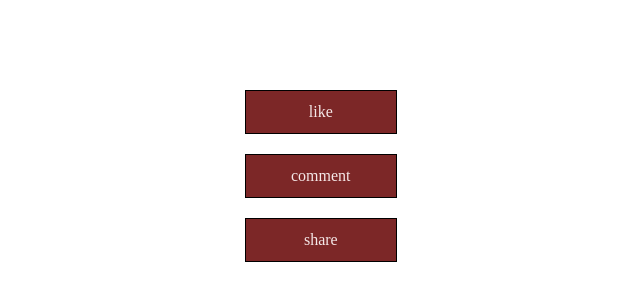
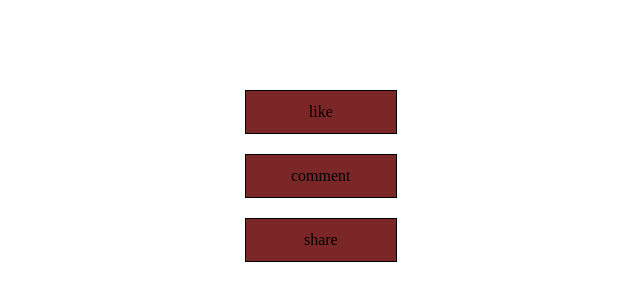
Before and after one commit to dorinengabdoh/three-buttons, a plain HTML site: page index.html in a window 1280 px wide. Shown: the part 88-388 px from the top of the page, without its empty margins (332-972 px from the left). Drawn offline with Linux system fonts and the light colour scheme.

Commit message:
last commit

```diff
--- a/style.css
+++ b/style.css
@@ -15,7 +15,7 @@
         display: block;
         margin: 20px auto;
         padding: 12px 0;
-        color: #f5e8e8;
+        color: hsl(0, 67%, 1%);
         border: .5px solid #000;
         background-color: #7c2727;
 
@@ -24,3 +24,4 @@
 
 
 }
+.
```
